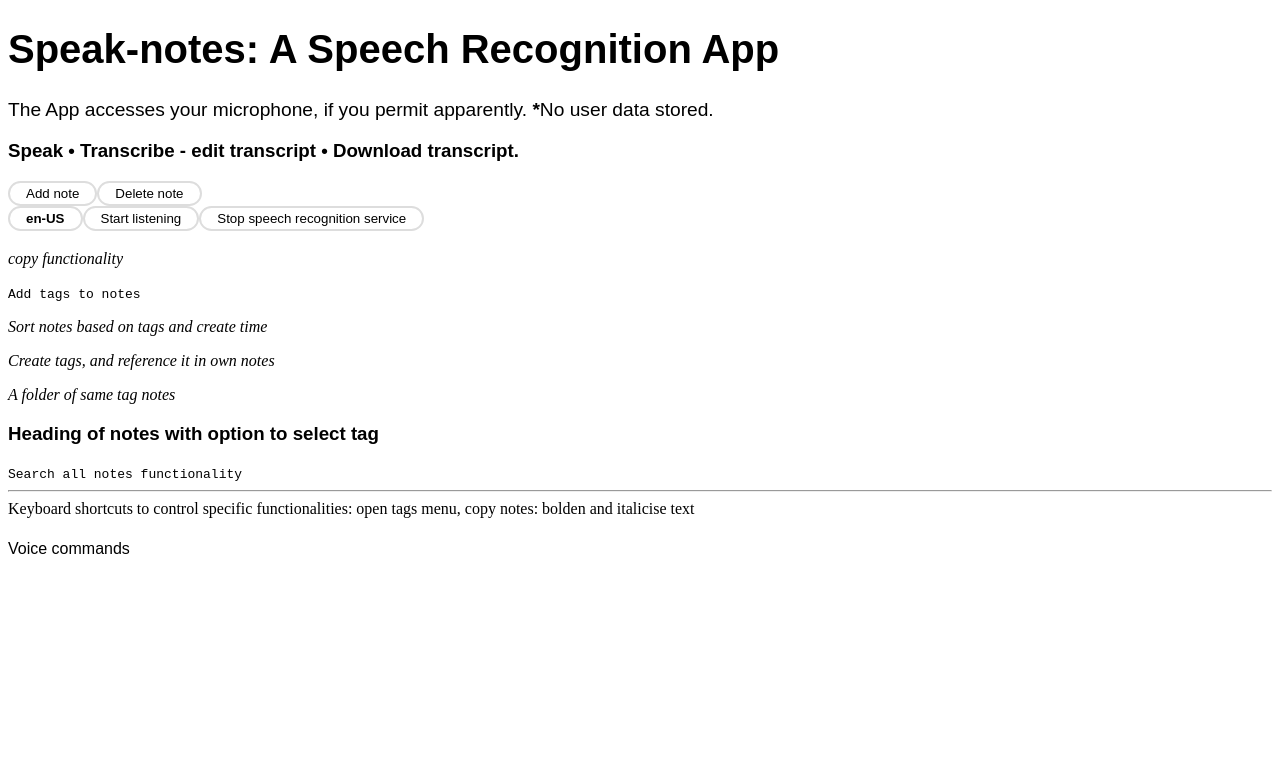
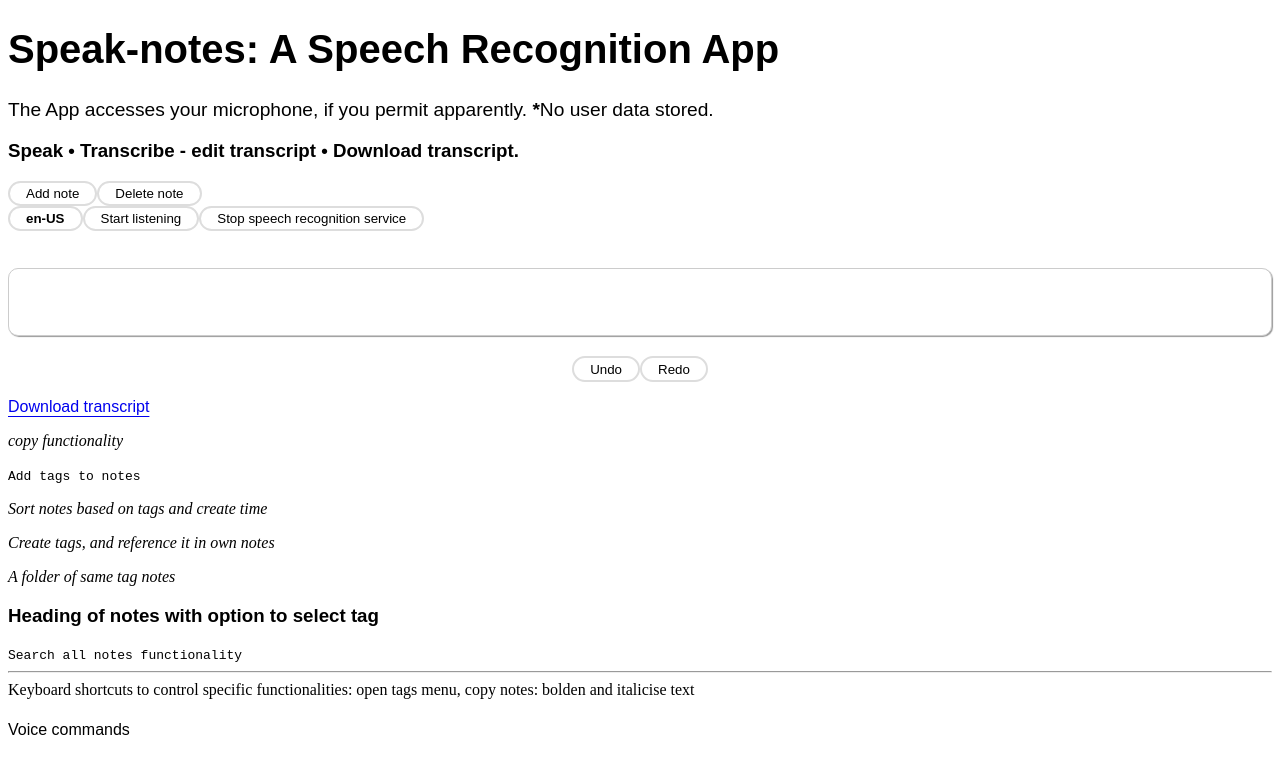
Before and after one commit to contigen/speak-notes, a React (Create React App) app: page / in a window 1280 px wide. Shown: the top 774 px of the page. Built offline with nearby package versions, Linux system fonts and the light colour scheme.

Commit message:
Start undo & redo feat

```diff
--- a/src/features/speech-recognition/speech-recognition.js
+++ b/src/features/speech-recognition/speech-recognition.js
@@ -1,4 +1,4 @@
-import { useRef, useEffect, useCallback } from "react";
+import { useRef, useEffect, useState, useCallback } from "react";
 import { useSpeechRecognition } from "./use-speech-recognition";
 import { Button } from "../ui/button";
 import { TextArea } from "../ui/textarea";
@@ -11,14 +11,42 @@ export const SpeechRecognition = () => {
     stopSpeechRec,
   } = useSpeechRecognition();
 
+  const [dirty, setDirty] = useState({
+    undo: false,
+    redo: false,
+  });
   const linkRef = useRef();
+  const transcriptRef = useRef({
+    undo: ``,
+    redo: ``,
+  });
   const downloadTranscript = useCallback(() => {
     const blob = new Blob([transcript.note.split(`.`).join(`\n`)], {
       type: `text/plain`,
     });
     linkRef.current.href = URL.createObjectURL(blob);
   }, [transcript]);
+  const undoTranscript = () => {
+    setTranscript((prev) => ({
+      ...prev,
+      note: prev.note + ` ` + transcriptRef.current.redo,
+    }));
+  };
+  const redoTranscript = () => {
+    if (!dirty.undo) return;
+    setTranscript((prev) => ({
+      ...prev,
+      note: transcriptRef.current.redo ? transcriptRef.current.redo : ``,
+    }));
+  };
   const handleChange = ({ target: { value } }) => {
+    setDirty((prevState) => ({ ...prevState, undo: true }));
+    const transcriptValue = transcript.note.split(` `);
+    const newValue = value.split(` `);
+    const newValue2 = newValue.filter(
+      (text) => !transcriptValue.includes(text)
+    );
+    transcriptRef.current.redo = newValue2.join();
     setTranscript((prev) => ({ ...prev, note: value }));
   };
   const handleFocus = ({ currentTarget, relatedTarget, target }) => {
@@ -42,6 +70,16 @@ export const SpeechRecognition = () => {
     }
   };
   useEffect(() => {
+    setDirty((prevState) => ({ ...prevState, undo: true }));
+
+    if (dirty.undo) {
+      setDirty((prevState) => ({ ...prevState, redo: true }));
+    }
+  }, [dirty.undo, transcript.note]);
+  // useEffect(() => {
+  //   console.log(`changed`);
+  // }, [transcript.note]);
+  useEffect(() => {
     const linkElement = linkRef.current;
     return () => {
       if (linkElement?.getAttribute(`href`) !== `#`) {
@@ -62,11 +100,19 @@ export const SpeechRecognition = () => {
       </Button>
       <Button onClick={stopSpeechRec}>Stop speech recognition service</Button>
       <p>{transcript.preview}</p>
-      {transcript.note ? (
+      {transcript.note || dirty.undo ? (
         <div>
           <br />
           <div>
             <TextArea value={transcript.note} onChange={handleChange} />
+            <div style={{ textAlign: `center`, marginBlock: `1rem` }}>
+              <Button onClick={undoTranscript} disabled={!dirty.undo}>
+                Undo
+              </Button>
+              <Button onClick={redoTranscript} disabled={!dirty.redo}>
+                Redo
+              </Button>
+            </div>
             {transcript.noMatch && (
               <p>Not very loud, let's hear it again ...</p>
             )}
```
